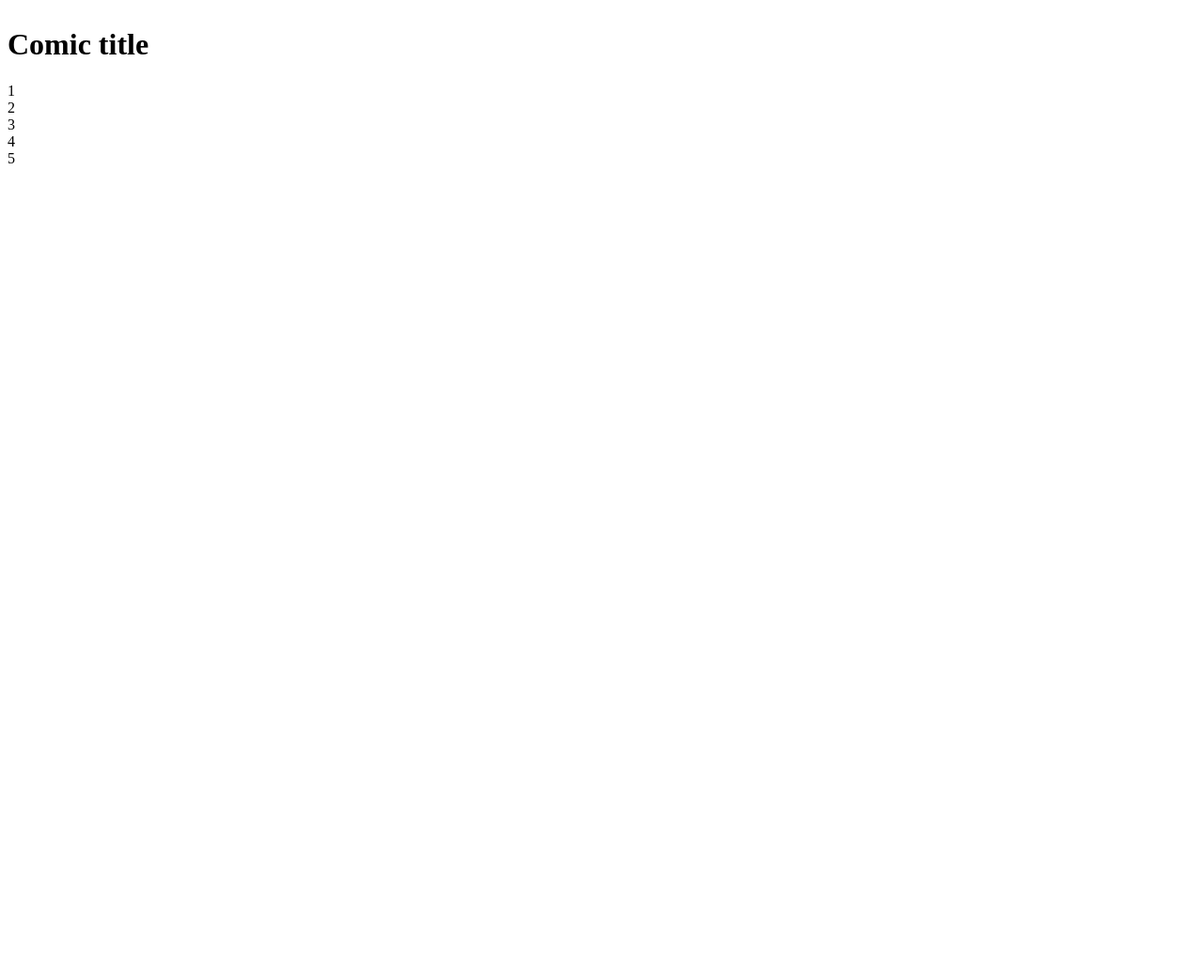
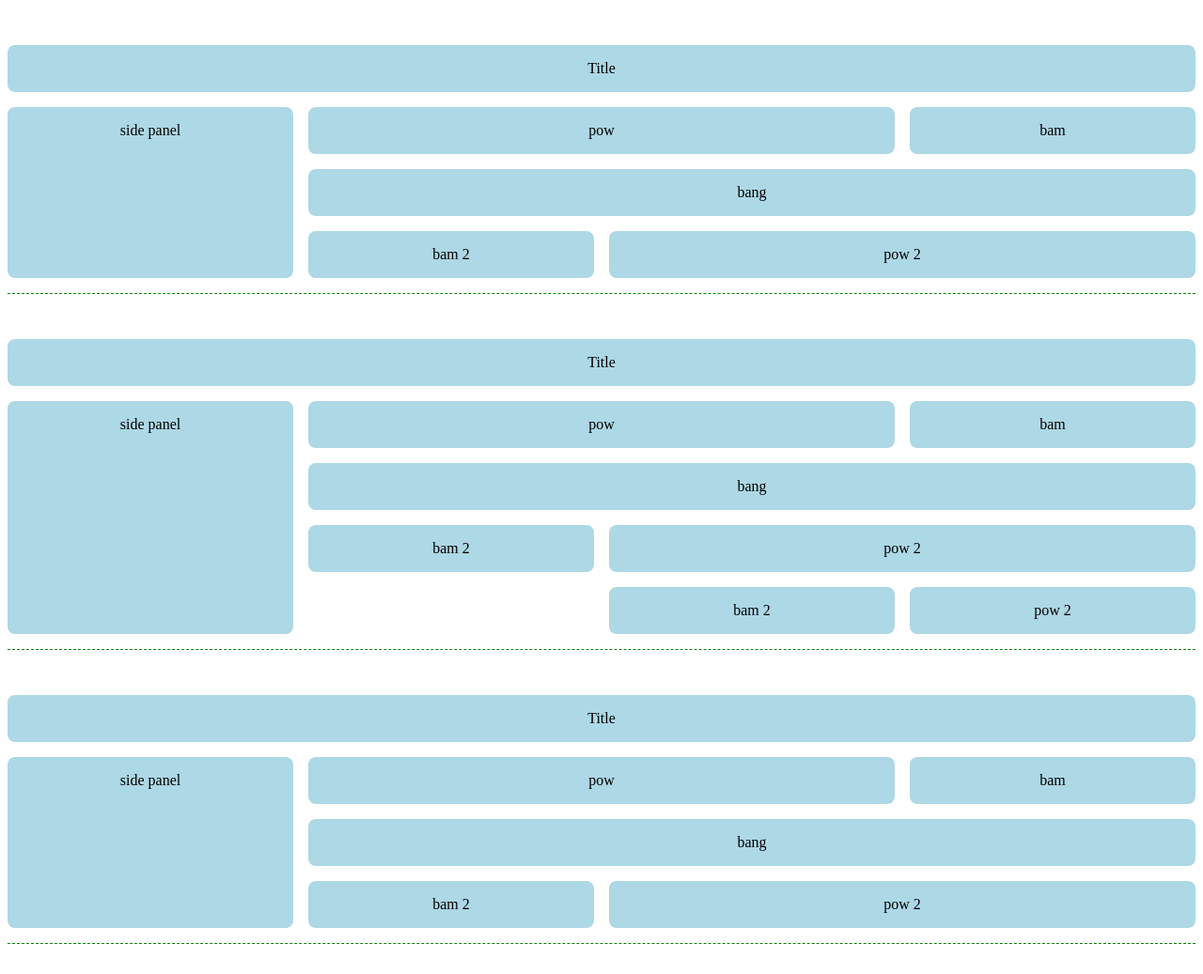
Before and after one commit to jaget/css-experiments, a website: page grid/comic/index.html in a window 1280 px wide. Shown: the whole page at 94% size. Before the commit the page ends 800 px from the top, so only its background shows below. Drawn offline with Linux system fonts and the light colour scheme.

Commit message:
Add comic examples to show diff styles of grid layout

```diff
--- a/grid/comic/index.html
+++ b/grid/comic/index.html
@@ -5,18 +5,43 @@
 		<meta name="viewport" content="width=device-width, initial-scale=1.0" />
 		<meta http-equiv="X-UA-Compatible" content="ie=edge" />
 		<title>grid experiment - comic book</title>
-		<link rel="stylesheet" href="./style.css" />
+		<link rel="stylesheet" href="style.css" />
 	</head>
 	<body>
-		<main class="comic">
-			<header>
-				<h1>Comic title</h1>
-			</header>
-			<div>1</div>
-			<div>2</div>
-			<div>3</div>
-			<div>4</div>
-			<div>5</div>
-		</main>
+		<div class="column-style">
+			<div class="comic">
+				<div class="title">Title</div>
+				<div class="pow">pow</div>
+				<div class="bam">bam</div>
+				<div class="bang">bang</div>
+				<div class="bam2">bam 2</div>
+				<div class="pow2">pow 2</div>
+				<div class="sidePanel">side panel</div>
+			</div>
+		</div>
+		<div class="template-style">
+			<div class="comic">
+				<div class="title">Title</div>
+				<div class="pow">pow</div>
+				<div class="bam">bam</div>
+				<div class="bang">bang</div>
+				<div class="bam2">bam 2</div>
+				<div class="pow2">pow 2</div>
+				<div class="bam3">bam 2</div>
+				<div class="pow3">pow 2</div>
+				<div class="sidePanel">side panel</div>
+			</div>
+		</div>
+		<div class="with-spans">
+			<div class="comic">
+				<div class="title">Title</div>
+				<div class="pow">pow</div>
+				<div class="bam">bam</div>
+				<div class="bang">bang</div>
+				<div class="bam">bam 2</div>
+				<div class="pow">pow 2</div>
+				<div class="sidePanel">side panel</div>
+			</div>
+		</div>
 	</body>
 </html>
--- /dev/null
+++ b/grid/comic/src/style.scss
@@ -0,0 +1,127 @@
+.comic {
+	div {
+		background: lightblue;
+		text-align: center;
+		padding: 1em;
+		border-radius: 0.5em;
+	}
+
+	margin: 2em 0em;
+	padding: 1em 0em;
+	border-bottom: 1px dashed green;
+}
+
+.column-style {
+	.comic {
+		display: grid;
+		grid-template-columns: 1fr 1fr 1fr 1fr;
+		grid-gap: 1em;
+	}
+
+	.title {
+		grid-column: 1/5;
+	}
+
+	.pow {
+		grid-column: 2/4;
+	}
+	.pow2 {
+		grid-column: 3/5;
+	}
+
+	.bam {
+		grid-column: 4/5;
+	}
+	.bam2 {
+		grid-column: 2/3;
+	}
+
+	.bang {
+		grid-column: 2/5;
+	}
+
+	.sidePanel {
+		grid-column: 1/2;
+		grid-row: 2/5;
+	}
+}
+
+.template-style {
+	.comic {
+		display: grid;
+		grid-gap: 1em;
+		grid-template-columns: repeat(4, 1fr);
+		grid-template-areas:
+			"title title title title "
+			"sidePanel pow pow bam"
+			"sidePanel bang bang bang"
+			"sidePanel bam2 pow2 pow2"
+			"sidePanel . bam3 pow3";
+	}
+
+	.title {
+		grid-area: title;
+	}
+
+	.pow {
+		grid-area: pow;
+	}
+
+	.pow2 {
+		grid-area: pow2;
+	}
+
+	.pow3 {
+		grid-area: pow3;
+	}
+
+	.bam {
+		grid-area: bam;
+	}
+
+	.bam2 {
+		grid-area: bam2;
+	}
+
+	.bam3 {
+		grid-area: bam3;
+	}
+
+	.bang {
+		grid-area: bang;
+	}
+
+	.sidePanel {
+		grid-area: sidePanel;
+	}
+}
+
+.with-spans {
+	.comic {
+		display: grid;
+		grid-gap: 1em;
+		grid-template-columns: repeat(4, 1fr);
+	}
+
+	.title {
+		grid-column-end: span 4;
+	}
+
+	.pow {
+		grid-column-end: span 2;
+	}
+
+	.bam {
+		//what does this auto start with?
+	}
+
+	.bang {
+		grid-column-end: span 3;
+	}
+
+	.sidePanel {
+		grid-column: 1/2;
+		grid-row-start: 2;
+		grid-row-end: span 3;
+	}
+}
```
Also changed, not shown: grid/comic/package.json (added, +23 -0 lines), grid/comic/style.css, 1 other file.
